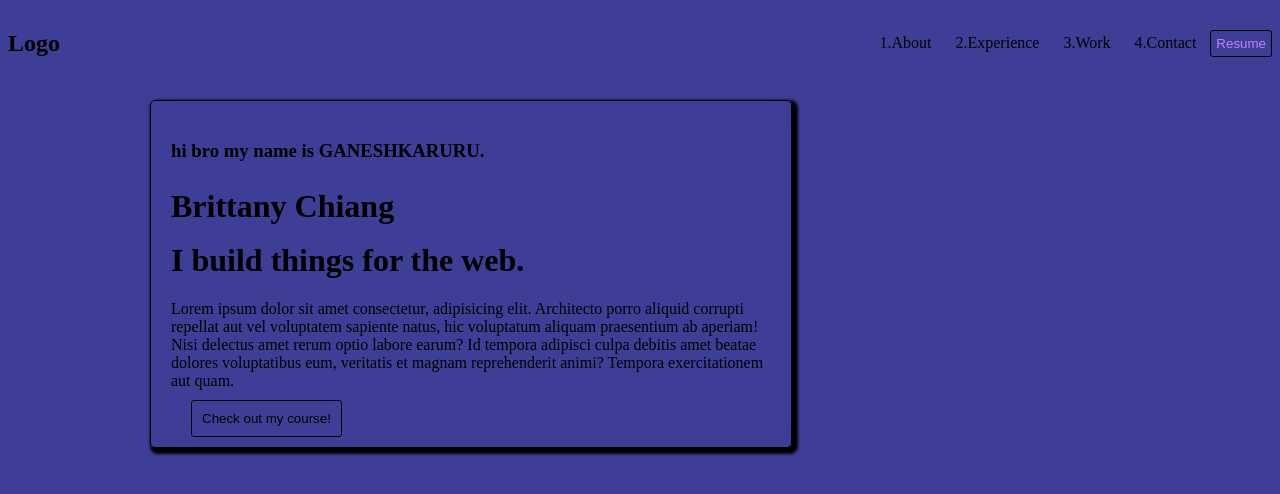
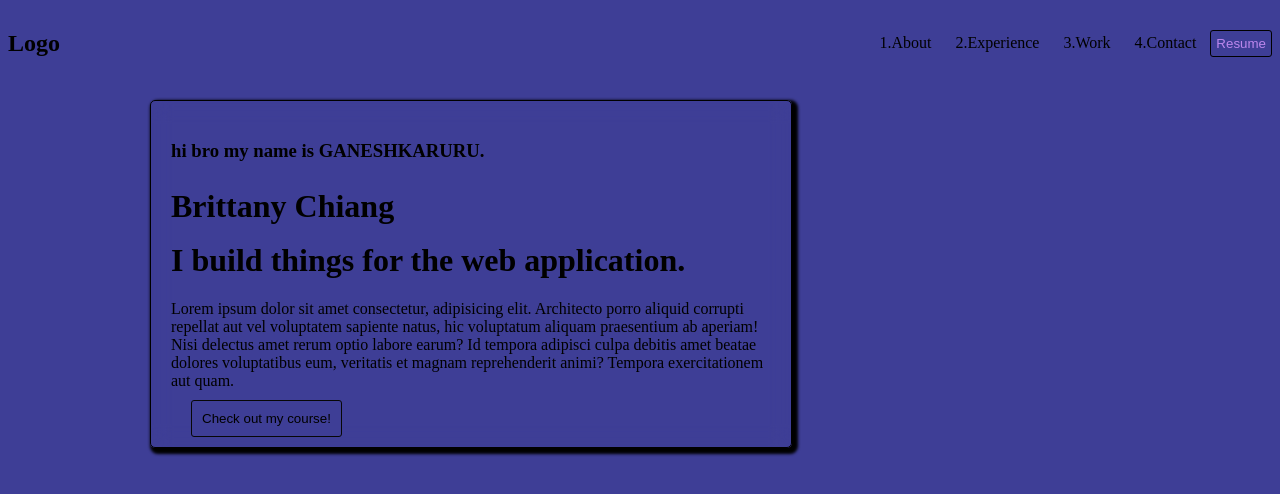
Before and after one commit to Ganeshkaruru/css, a plain HTML site: page loginpage.html in a window 1280 px wide. Drawn offline with Linux system fonts and the light colour scheme.

Commit message:
Update loginpage.html
changed the text

```diff
--- a/loginpage.html
+++ b/loginpage.html
@@ -22,7 +22,7 @@
     <div class="external">
         <h3>hi bro my name is GANESHKARURU.</h3>
         <h1 class="big-heading">Brittany Chiang</h1>
-        <h1>I build things for the web.</h1>
+        <h1>I build things for the web application.</h1>
         <div>Lorem ipsum dolor sit amet consectetur, adipisicing elit. Architecto porro aliquid corrupti repellat aut vel voluptatem sapiente natus, hic voluptatum aliquam praesentium ab aperiam! Nisi delectus amet rerum optio labore earum? Id tempora adipisci culpa debitis amet beatae dolores voluptatibus eum, veritatis et magnam reprehenderit animi? Tempora exercitationem aut quam.</div>
         <button class="button">Check out my course!</button>
     </div>
```
